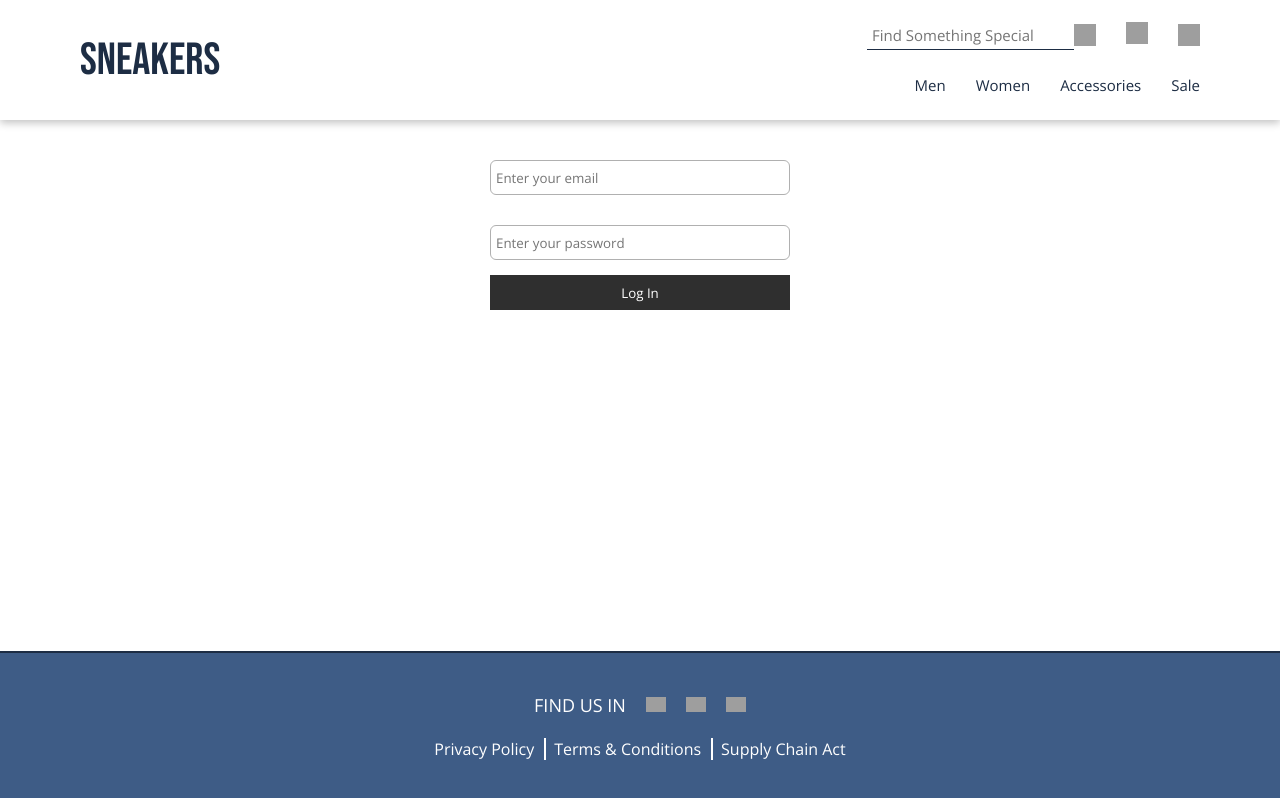
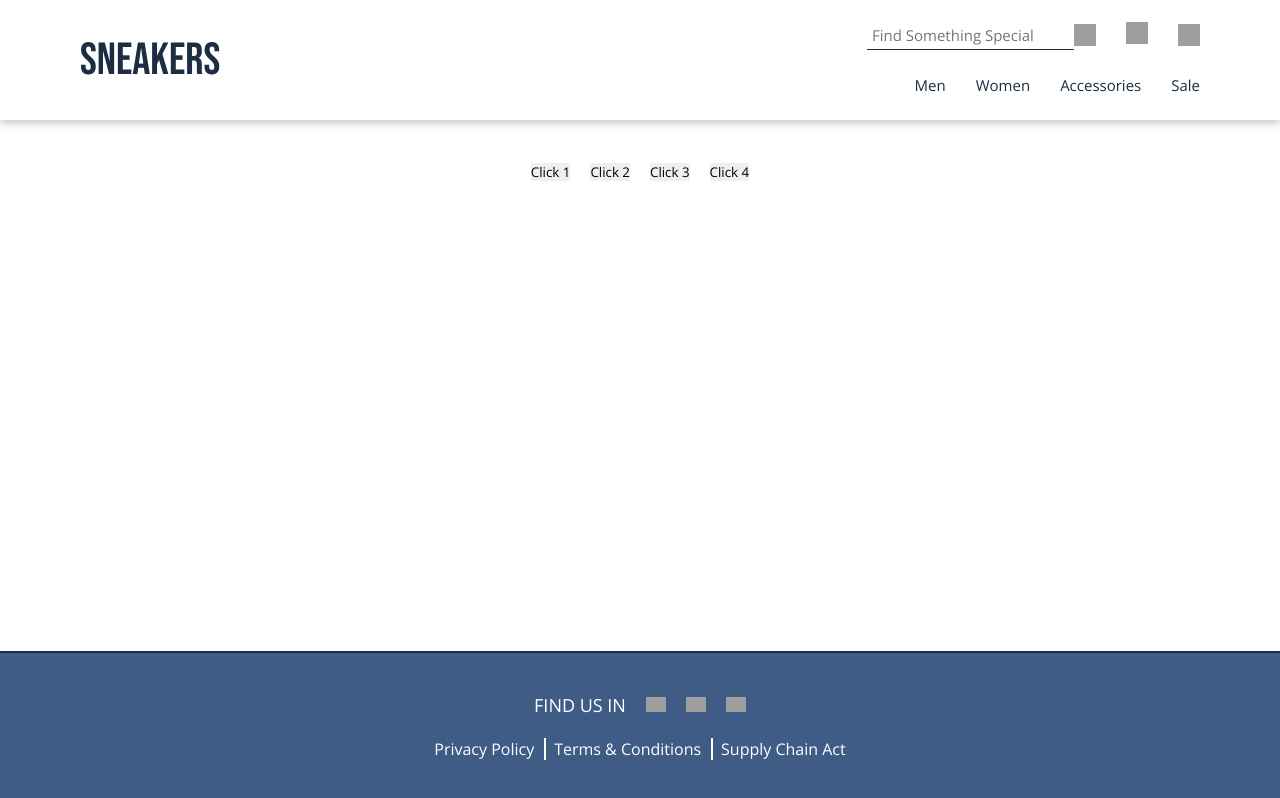
Before and after one commit to JonobaneL/Sneakers, a React (Vite) app: page /about in a window 1280 px wide. Built offline with nearby package versions, Linux system fonts and the light colour scheme; grey boxes are pictures that could not be loaded; the HTML template or start-up script is replaced by a standard one.

Commit message:
modified project

```diff
--- a/src/components/Filters/Filters.jsx
+++ b/src/components/Filters/Filters.jsx
@@ -1,9 +1,9 @@
-import React, { memo, useCallback, useEffect, useState } from "react";
+import React, { useEffect, useLayoutEffect, useState } from "react";
 import styles from './Filters.module.scss'
 import Select from "../UI/select/Select";
 import Accordion from "../UI/accordion/Accordion";
 import CheckBoxList from "../UI/checkBoxList/CheckBoxList";
-import { useLocation, useNavigate, useParams, useSearchParams } from "react-router-dom";
+import { useNavigate, useParams } from "react-router-dom";
 import { getShoesFiltersData } from "../../utils/getShoesData";
 import { useSearchParamsState } from "../../hooks/useSearchParamsState";
 import { shoesColor } from "../../data/shoesColor";
@@ -13,6 +13,7 @@ import DropDownList from "../UI/dropDownList/dropDownList";
 import SizeSelect from "../UI/sizeSelect/SizeSelect";
 import filtersIcon from '../../images/filters.png'
 import { useSearch } from "../../hooks/useSearch";
+import { useLatest } from "../../hooks/useLatest";
 
 
 const SORT_PARAMS = [
@@ -57,7 +58,6 @@ const Filters = ({setData}) => {
     useEffect(()=>{
         setData(filteredData)
     },[filteredData])
-
     const clearEvent = ()=>{
         setCategoryFilters([]);
         setBrandFilters([]);
@@ -68,7 +68,8 @@ const Filters = ({setData}) => {
         setPercentFilters([]);
         navigate({search:''})
     }
-    console.log(categoryFilters)
+    const latestMale = useLatest(male)
+
     return <div className={styles.filters}>
         <div className={styles["filters-nav"]}>
             <button
--- a/src/hooks/useSearchParamsState.js
+++ b/src/hooks/useSearchParamsState.js
@@ -1,4 +1,4 @@
-import {useState,useCallback, useEffect} from 'react'
+import {useState,useCallback, useEffect, useLayoutEffect} from 'react'
 import {useLocation, useNavigate, createSearchParams} from 'react-router-dom'
 import { useLatest } from './useLatest';
 
@@ -18,14 +18,18 @@ function setSearchParam(search,param,value){
 export const useSearchParamsState = ({name,serialize=String,deserialize=(v)=>v}) =>{
     const location = useLocation();
     const navigate = useNavigate();
-    const [value, setValue] = useState(()=>{
-      const tmpValue = deserialize(getSearchParam(location.search,name));
-      return tmpValue;
-    })
+    const [value, setValue] = useState([])
+    useLayoutEffect(()=>{ //як варіань але треба тестити
+      console.log('first effect')
+      setValue(()=>{
+        const tmpValue = deserialize(getSearchParam(location.search,name));
+        return tmpValue;
+      })
+    },[location.pathname])
     const latestValue = useLatest(value);
+
     const updateValue = useCallback(
       (newValue)=>{
-      // console.log("updateSearchParams")
       const actualValue =
         typeof newValue === 'function'
           ? newValue(latestValue.current)
@@ -33,9 +37,8 @@ export const useSearchParamsState = ({name,serialize=String,deserialize=(v)=>v})
       setValue(actualValue);
       const newSearch = setSearchParam(location.search,name,serialize(actualValue));
       navigate({search:newSearch})
-        // console.log('location',location)
-        // console.log('name',name)
-        // console.log('latestValue',latestValue)
     },[location,name,serialize,latestValue])
+
+
     return [value,updateValue];
   }
--- a/src/pages/About.jsx
+++ b/src/pages/About.jsx
@@ -4,20 +4,36 @@ import { useInput } from '../hooks/useInput';
 
 
 const About = () => {
-  const email = useInput('',{isEmpty:true,minLength:4,isEmail:true}, {isEmpty:'Field cannot be empty',minLength:'Enter more then 3 letters'});
-  const password = useInput('',{isEmpty:true,minLength:6},{});
-  console.log(email.isEmail)
-  console.log(email.currentErrors)
+  const [flag1,setFlag1] = useState(0)
+  const [flag2,setFlag2] = useState(0)
+  const [flag3,setFlag3] = useState(0)
+  const [flag4,setFlag4] = useState(0)
+
+  useEffect(()=>{
+    console.log('useEffect worked');
+  },[flag1,flag2,flag3,flag4])
     return <div className={styles.about}>
         <div className={styles.content} >
-          <form>
-            <input value={email.value} onChange={e =>email.onChange(e)} onBlur={e =>email.onBlur(e)} type="email" name="email" id="userEmail" placeholder="Enter your email" />
-            <ul>
-              {email.isDurty && email.currentErrors[email.currentErrors.length-1]}
-            </ul>
-            <input value={password.value} onChange={e =>password.onChange(e)} onBlur={e =>password.onBlur(e)} type="password" name='password' id='userPassword' placeholder='Enter your password' />
-            <button type='submit'>Log In</button>
-          </form>
+          <div className="">
+          <button
+          onClick={()=>setFlag1(p=>p+1)}
+          >Click 1</button>
+          </div>
+          <div className="">
+          <button
+          onClick={()=>setFlag2(p=>p+1)}
+          >Click 2</button>
+          </div>
+          <div className="">
+          <button
+          onClick={()=>setFlag3(p=>p+1)}
+          >Click 3</button>
+          </div>
+          <div className="">
+          <button
+          onClick={()=>setFlag4(p=>p+1)}
+          >Click 4</button>
+          </div>
         </div>
     </div>;
 }
--- a/src/pages/about.module.scss
+++ b/src/pages/about.module.scss
@@ -5,6 +5,7 @@
     display: flex;
     align-items: center;
     justify-content: center;
+    gap: 20px;
         form{
             display: flex;
             flex-direction: column;
```
